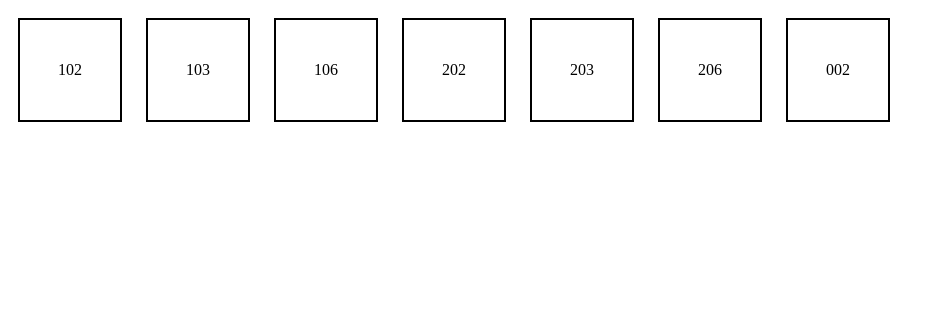
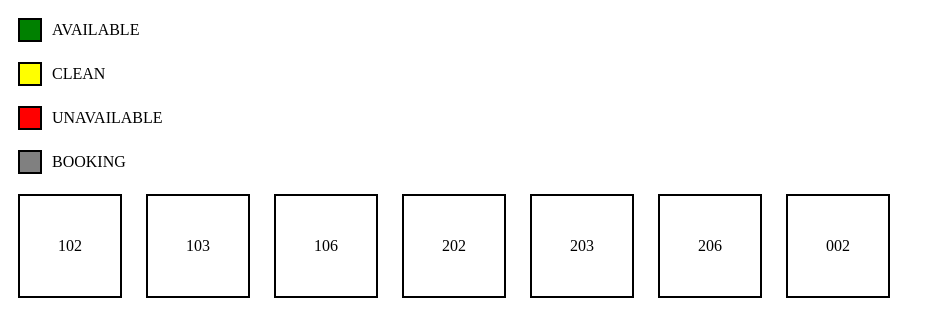
Before and after one commit to SamratDesai7/hotel-, a plain HTML site: page index.html in a window 1280 px wide. Shown: the whole page, without its empty margins (0-935 px from the left). Drawn offline with Linux system fonts and the light colour scheme.

Commit message:
Update index.html

```diff
--- a/index.html
+++ b/index.html
@@ -19,9 +19,41 @@
   .yellow { background-color: yellow; }
   .red { background-color: red; }
   .gray { background-color: gray; }
+  .line{
+    display: flex;
+    align-items: center;
+}
+    .box1,.box2,.box3,.box4{
+    width: 20px;
+    height: 20px;
+    border: 2px solid black;
+    margin: 10px;
+    text-align: center;
+    line-height: 100px;
+    cursor: pointer;
+  }
+.box1{
+    background-color: green;
+}
+.box2{
+    background-color: yellow;
+}
+.box3{
+    background-color: red;
+}
+.box4{
+    background-color: gray;
+}
 </style>
 </head>
 <body>
+  <div class="show">
+
+    <div class="line"> <div class="box1"></div>AVAILABLE </div>
+    <div class="line"> <div class="box2"></div> CLEAN </div>
+    <div class="line"> <div class="box3"></div> UNAVAILABLE </div>
+    <div class="line"> <div class="box4"></div> BOOKING </div>
+</div>
 
 <div class="room" id="room102" onclick="changeColor('room102')">102</div>
 <div class="room" id="room103" onclick="changeColor('room103')">103</div>
```
